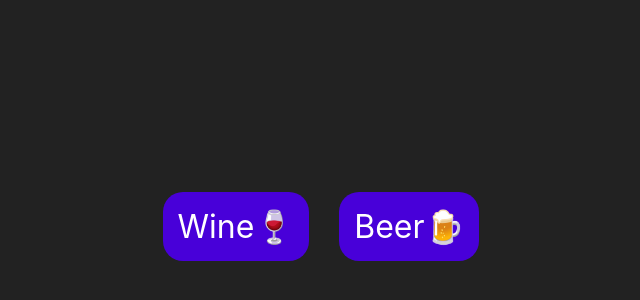
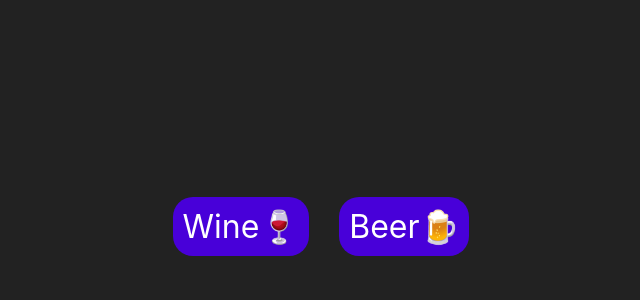
Before and after one commit to jae04099/wine.likelion.com, a Next.js app: page / in a window 1280 px wide. Shown: the part 174-474 px from the top of the page, without its empty margins (304-944 px from the left). Built offline with nearby package versions, Linux system fonts and the light colour scheme.

Commit message:
:sparkles: make scroll select section

```diff
--- a/src/pages/index.tsx
+++ b/src/pages/index.tsx
@@ -1,11 +1,39 @@
 import type { NextPage } from 'next'
+import { useState } from 'react';
 import styled from 'styled-components'
 const Home: NextPage = () => {
   const END_POINT = "https://wine-likelion-com-gjkmogijw-jae04099.vercel.app/";
+  const [isWineClicked, setWineClick] = useState(false);
+  const [isBeerClicked, setBeerClick] = useState(false);
+
+  const handleWineClick = () => {
+    setWineClick(!isWineClicked)
+  }
+  const handleBeerClick = () => {
+    setBeerClick(!isBeerClicked)
+  }
   return (
     <Container>
-      <a href={`${END_POINT}wines/Port`}>Wine🍷</a>
-      <a href={`${END_POINT}beers/ale`}>Beer🍺</a>
+      <InnerContainer>
+      <WineContainer>
+      <a onClick={handleWineClick}>Wine🍷</a>
+      {isWineClicked ? (<ul>
+        <li><a href={`${END_POINT}wines/Dessert`}>Dessert</a></li>
+        <li><a href={`${END_POINT}wines/Port`}>Port</a></li>
+        <li><a href={`${END_POINT}wines/Reds`}>Reds</a></li>
+        <li><a href={`${END_POINT}wines/Rose`}>Rose</a></li>
+        <li><a href={`${END_POINT}wines/Sparkling`}>Sparkling</a></li>
+        <li><a href={`${END_POINT}wines/Whites`}>Whites</a></li>
+      </ul>) : ''}
+      </WineContainer>
+      <BeerContainer>
+      <a onClick={handleBeerClick}>Beer🍺</a>
+      {isBeerClicked ? (<ul>
+        <li><a href={`${END_POINT}wines/ale`}>Ale</a></li>
+        <li><a href={`${END_POINT}wines/stouts`}>Stouts</a></li>
+      </ul>) : ''}
+      </BeerContainer>
+      </InnerContainer>
     </Container>
   )
 }
@@ -22,7 +50,7 @@ const Container = styled.div`
   a {
     color: #fff;
     font-size: 32px;
-    padding: 15px;
+    padding: 10px;
     background: #4800d9;
     border-radius: 20px;
     margin-right: 30px;
@@ -31,4 +59,31 @@ const Container = styled.div`
   a:hover {
     transform: translateY(-20px);
   }
+  ul {
+    padding: 0;
+
+  }
+  li {
+    list-style: none;
+    margin-top: 30px;
+  }
 `
+
+const WineContainer = styled.div`
+li > a {
+   font-size: 20px;
+   background: transparent;
+   border: 3px solid #4800d9;
+ }
+`
+const BeerContainer = styled.div`
+li > a {
+  font-size: 20px;
+   background: transparent;
+   border: 3px solid #4800d9;
+ }
+`
+
+const InnerContainer = styled.div`
+  display: flex;
+`
```
Also changed, not shown: 2 other files (tests, documents, lock files or other folders).
